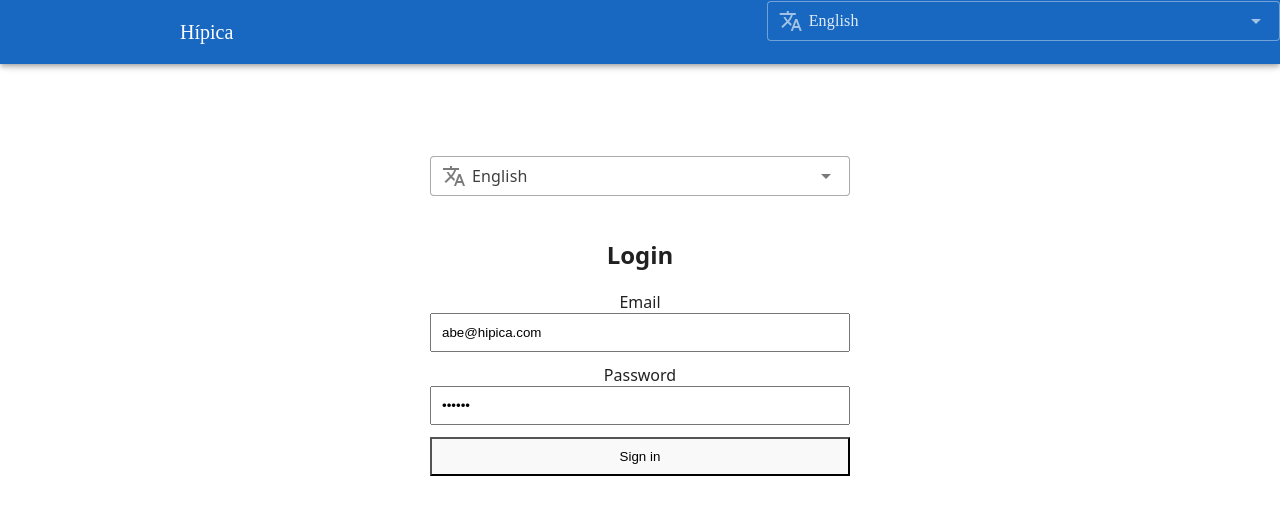
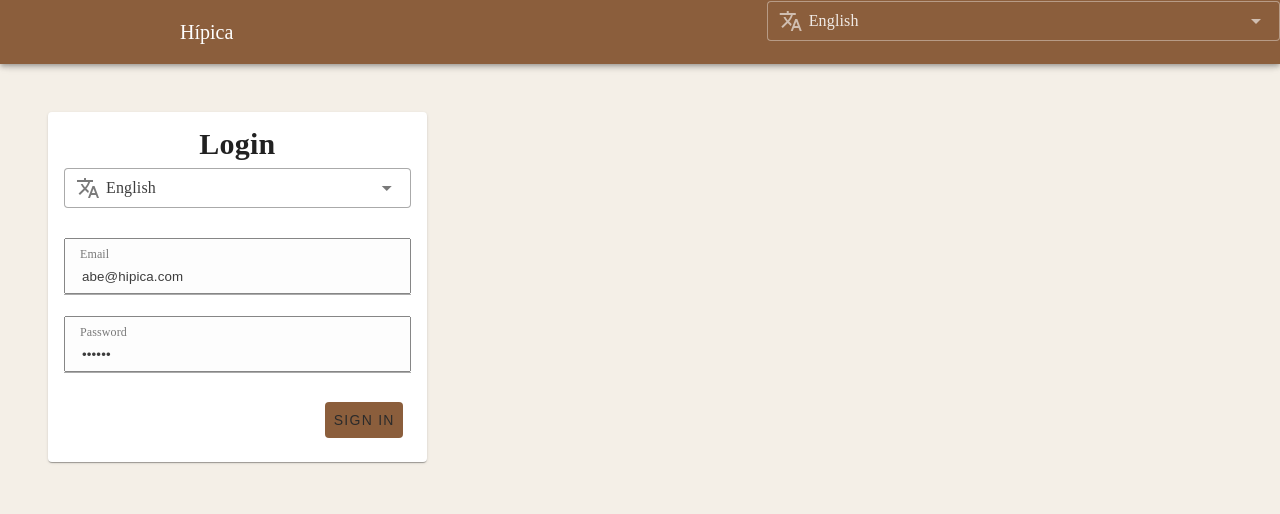
Before and after one commit to Adria82/hipica-backend, a Vue app in the folder hipica-frontend/: page /login in a window 1280 px wide. Shown: the top 514 px of the page. Built offline with nearby package versions, Linux system fonts and the light colour scheme; no server answers.

Commit message:
feat: paleta madera/cuero y login con vuetify

```diff
--- a/hipica-frontend/src/main.ts
+++ b/hipica-frontend/src/main.ts
@@ -25,6 +25,24 @@ const vuetify = createVuetify({
       mdi,
     },
   },
+  theme: {
+    defaultTheme: "hipica",
+    themes: {
+      hipica: {
+        dark: false,
+        colors: {
+          background: "#f4efe7",
+          surface: "#ffffff",
+          primary: "#8b5e3c",
+          secondary: "#5c3d2e",
+          accent: "#c8a27a",
+          info: "#8b5e3c",
+          "on-primary": "#ffffff",
+          "on-secondary": "#ffffff",
+        },
+      },
+    },
+  },
 });
 
 createApp(App)
--- a/hipica-frontend/src/style.css
+++ b/hipica-frontend/src/style.css
@@ -2,9 +2,20 @@
   box-sizing: border-box;
 }
 
+/* Paleta de colores - Hípica (madera / cuero) */
+:root {
+  --hipica-bg: #f4efe7; /* Fondo principal - Arena / establo */
+  --hipica-wood-dark: #5c3d2e; /* Madera oscura - Roble */
+  --hipica-wood: #8b5e3c; /* Madera media - Cuero */
+  --hipica-accent: #c8a27a; /* Acento - Montura */
+  --hipica-text: #2b2b2b; /* Texto - Elegante */
+  --hipica-hover: #6e4a33; /* Hover botón - Natural */
+}
 body {
   margin: 0;
   padding: 0;
+  background-color: var(--hipica-bg);
+  color: var(--hipica-text);
 }
 
 html,
@@ -31,8 +42,8 @@ button:focus-visible {
 
 @media (prefers-color-scheme: light) {
   :root {
-    color: #213547;
-    background-color: #ffffff;
+    color: var(--hipica-text);
+    background-color: var(--hipica-bg);
   }
   a:hover {
     color: #747bff;
@@ -41,3 +52,33 @@ button:focus-visible {
     background-color: #f9f9f9;
   }
 }
+
+/* Botones estilo Hípica (usar clase `hipica` en v-btn) */
+.v-btn.hipica {
+  background-color: var(--hipica-wood) !important;
+  color: var(--hipica-text) !important;
+}
+.v-btn.hipica:hover {
+  background-color: var(--hipica-hover) !important;
+}
+
+/* Tarjetas con un toque madera */
+.hipica-card {
+  border: 1px solid rgba(92, 61, 46, 0.08);
+}
+
+/* Forzar texto blanco cuando el fondo es oscuro */
+.theme--dark,
+.v-application--is-dark,
+.v-sheet.theme--dark,
+.v-card.theme--dark,
+.v-app-bar.theme--dark,
+.v-alert.theme--dark,
+.dark {
+  color: #ffffff !important;
+}
+
+/* Asegurar botones hipica en variantes oscuras */
+.v-btn.hipica.theme--dark {
+  color: #ffffff !important;
+}
--- a/hipica-frontend/src/views/Login.vue
+++ b/hipica-frontend/src/views/Login.vue
@@ -1,29 +1,50 @@
 <template>
-  <div style="max-width: 420px; margin: 60px auto; font-family: system-ui;">
-    <div style="display: flex; justify-content: flex-end; margin-bottom: 8px;">
-      <LanguageSelector />
-    </div>
+  <v-container class="fill-height" fluid>
+    <v-row align="center" justify="center">
+      <v-col cols="12" sm="8" md="4">
+        <v-card class="hipica-card">
+          <v-card-title class="d-flex align-center">
+            <div>
+              <h2 style="margin:0">{{ t("login.title") }}</h2>
+            </div>
+            <v-spacer />
+            <LanguageSelector />
+          </v-card-title>
 
-    <h2>{{ t("login.title") }}</h2>
+          <v-card-text>
+            <v-form @submit.prevent="onSubmit">
+              <v-text-field
+                v-model="email"
+                :label="t('login.email')"
+                type="email"
+                required
+                autocomplete="username"
+              />
 
-    <form @submit.prevent="onSubmit" style="display: grid; gap: 12px;">
-      <label>
-        {{ t("login.email") }}
-        <input v-model="email" type="email" required style="width: 100%; padding: 10px;" />
-      </label>
+              <v-text-field
+                v-model="password"
+                :label="t('login.password')"
+                type="password"
+                required
+                autocomplete="current-password"
+              />
 
-      <label>
-        {{ t("login.password") }}
-        <input v-model="password" type="password" required style="width: 100%; padding: 10px;" />
-      </label>
+              <v-alert v-if="error" type="error" variant="tonal" class="mb-4">
+                {{ error }}
+              </v-alert>
 
-      <button :disabled="loading" style="padding: 10px;">
-        {{ loading ? t("login.submitting") : t("login.submit") }}
-      </button>
-
-      <p v-if="error" style="color: #b00020;">{{ error }}</p>
-    </form>
-  </div>
+              <v-card-actions>
+                <v-spacer />
+                <v-btn class="hipica" :loading="loading" type="submit">
+                  {{ loading ? t("login.submitting") : t("login.submit") }}
+                </v-btn>
+              </v-card-actions>
+            </v-form>
+          </v-card-text>
+        </v-card>
+      </v-col>
+    </v-row>
+  </v-container>
 </template>
 
 <script setup lang="ts">
```
Also changed, not shown: 1 other file (tests, documents, lock files or other folders).
